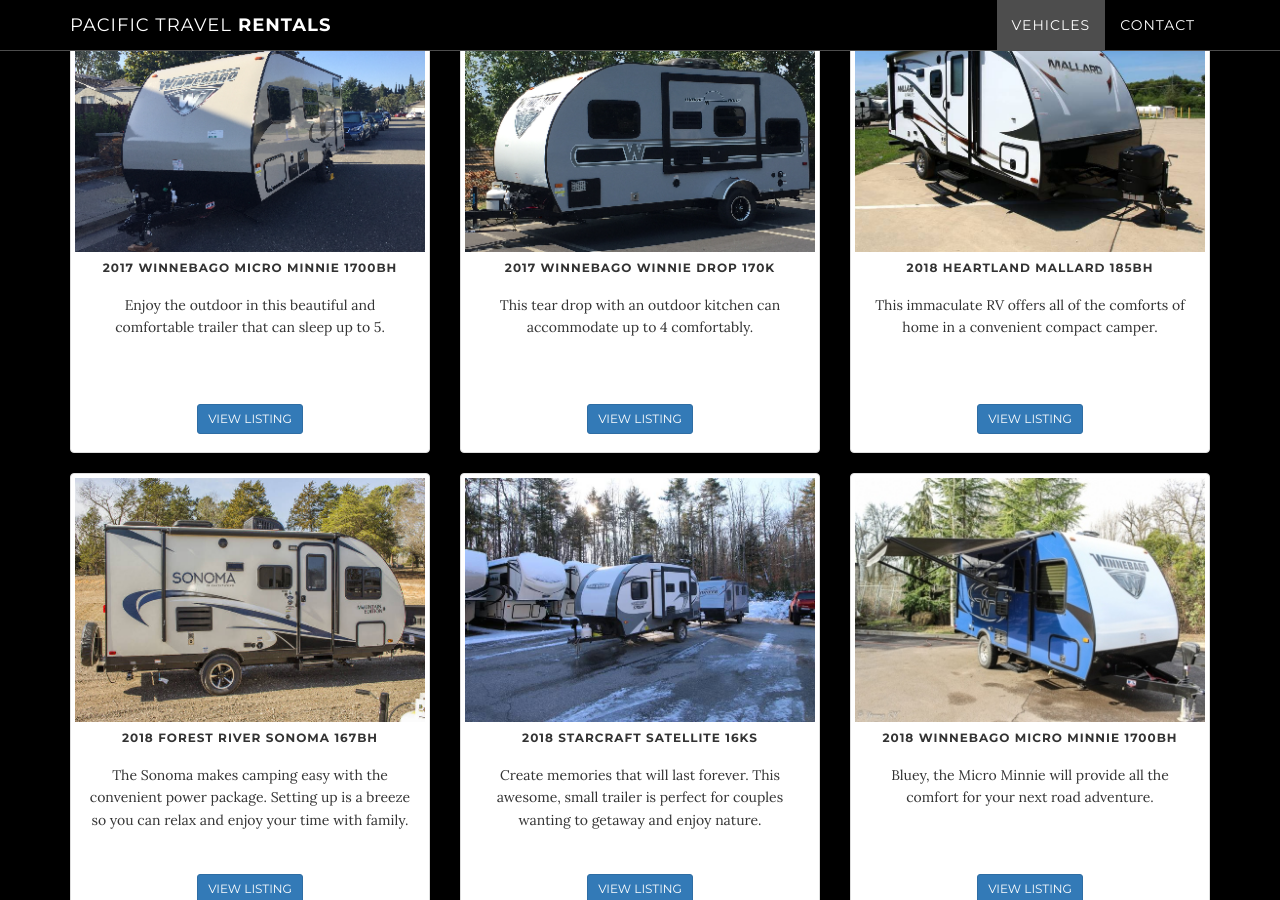
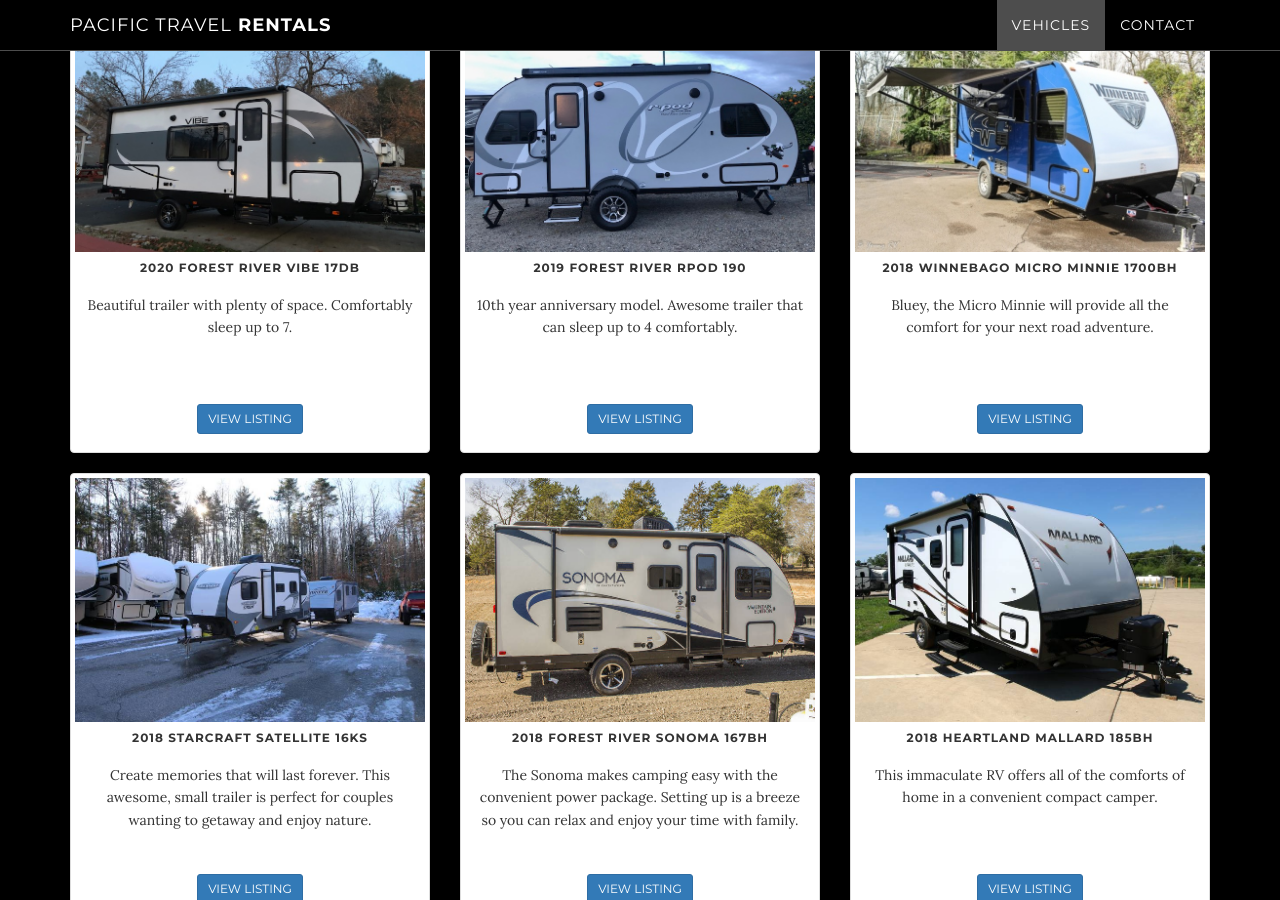
Before and after one commit to jasonldn/ptr, a Jekyll site: the page built from index.html, in a window 1280 px wide and 900 px high, scrolled down 1000 px. Built offline with Jekyll 4.4.1, drawn with Linux system fonts in a browser that asks for light colours; some of the changed text lies outside the part shown.

Commit message:
added 2 new trailers

```diff
--- a/_includes/vehicles.html
+++ b/_includes/vehicles.html
@@ -6,14 +6,94 @@
 
             <div class="col-sm-6 col-md-4">
                 <div class="thumbnail">
-                    <a href="https://www.outdoorsy.co/rv-rental/pleasanton_california/2017_winnebago_micro-minnie-1700-bh_14055-listing" target="_blank">
-                        <img src="/img/rvs/winnebago-mm1700bh-359x250.png">
+                    <a href="https://www.outdoorsy.com/rv-rental/pleasanton_ca/2017_winnebago_winnie-drop_15766-listing" target="_blank">
+                        <img src="/img/rvs/2020-frvibe-17db-exterior-359-250.png">
                     </a>
                     <div class="caption" id="htr-vehicle3-caption">
-                        <h6>2017 Winnebago Micro Minnie 1700BH</h6>
-                        <p class="htr-vehicles-caption-desc">Enjoy the outdoor in this beautiful and comfortable trailer that can sleep up to 5.</p>
+                        <h6>2020 Forest River Vibe 17DB</h6>
+                        <p class="htr-vehicles-caption-desc">Beautiful trailer with plenty of space.  Comfortably sleep up to 7.</p>
                         <p class="htr-vehicles-action-btn">
-                            <a href="https://www.outdoorsy.co/rv-rental/pleasanton_california/2017_winnebago_micro-minnie-1700-bh_14055-listing" target="_blank"
+                            <a href="https://www.outdoorsy.com/rv-rental/pleasanton_ca/2017_winnebago_winnie-drop_15766-listing" target="_blank"
+                            class="btn btn-primary btn-sm" role="button">View Listing</a>
+                        </p>
+                    </div>
+                </div>
+            </div>
+
+            <div class="col-sm-6 col-md-4">
+                <div class="thumbnail">
+                    <a href="https://www.outdoorsy.com/rv-rental/pleasanton_ca/2019_forest-river_r-pod_150382-listing" target="_blank">
+                        <img src="/img/rvs/2019-rpod-exterior-359-250.png">
+                    </a>
+                    <div class="caption" id="htr-vehicle3-caption">
+                        <h6>2019 Forest River RPod 190</h6>
+                        <p class="htr-vehicles-caption-desc">10th year anniversary model.  Awesome trailer that can sleep up to 4 comfortably.</p>
+                        <p class="htr-vehicles-action-btn">
+                            <a href="https://www.outdoorsy.com/rv-rental/pleasanton_ca/2019_forest-river_r-pod_150382-listing" target="_blank"
+                            class="btn btn-primary btn-sm" role="button">View Listing</a>
+                        </p>
+                    </div>
+                </div>
+            </div>
+
+            <div class="col-sm-6 col-md-4">
+                <div class="thumbnail">
+                    <a href="https://www.outdoorsy.com/rv-rental/pleasanton_ca/2018_winnebago_micro-minnie_47074-listing" target="_blank">
+                        <img src="/img/rvs/2018-winnebago-mm-1700bh-359-250.jpg">
+                    </a>
+                    <div class="caption" id="htr-vehicle7-caption">
+                        <h6>2018 Winnebago Micro Minnie 1700BH</h6>
+                        <p class="htr-vehicles-caption-desc">Bluey, the Micro Minnie will provide all the comfort for your next road adventure.</p>
+                        <p class="htr-vehicles-action-btn">
+                            <a href="https://www.outdoorsy.com/rv-rental/pleasanton_ca/2018_winnebago_micro-minnie_47074-listing" target="_blank"
+                            class="btn btn-primary btn-sm" role="button">View Listing</a>
+                        </p>
+                    </div>
+                </div>
+            </div>
+
+            <div class="col-sm-6 col-md-4">
+                <div class="thumbnail">
+                    <a href="https://www.outdoorsy.com/rv-rental/pleasanton_ca/2018_starcraft_satellite_43787-listing" target="_blank">
+                        <img src="/img/rvs/starcraft-satellite-16ks-359x250.png">
+                    </a>
+                    <div class="caption" id="htr-vehicle7-caption">
+                        <h6>2018 Starcraft Satellite 16KS</h6>
+                        <p class="htr-vehicles-caption-desc">Create memories that will last forever.  This awesome, small trailer is perfect for couples wanting to getaway and enjoy nature.</p>
+                        <p class="htr-vehicles-action-btn">
+                            <a href="https://www.outdoorsy.com/rv-rental/pleasanton_ca/2018_starcraft_satellite_43787-listing" target="_blank"
+                            class="btn btn-primary btn-sm" role="button">View Listing</a>
+                        </p>
+                    </div>
+                </div>
+            </div>
+
+            <div class="col-sm-6 col-md-4">
+                <div class="thumbnail">
+                    <a href="https://www.outdoorsy.com/rv-rental/pleasanton_ca/2018_forest-river_sonoma_42925-listing" target="_blank">
+                        <img src="/img/rvs/forest-river-sonoma-167bh-359x250.png">
+                    </a>
+                    <div class="caption" id="htr-vehicle6-caption">
+                        <h6>2018 Forest River Sonoma 167BH</h6>
+                        <p class="htr-vehicles-caption-desc">The Sonoma makes camping easy with the convenient power package.  Setting up is a breeze so you can relax and enjoy your time with family.</p>
+                        <p class="htr-vehicles-action-btn">
+                            <a href="https://www.outdoorsy.com/rv-rental/pleasanton_ca/2018_forest-river_sonoma_42925-listing" target="_blank"
+                            class="btn btn-primary btn-sm" role="button">View Listing</a>
+                        </p>
+                    </div>
+                </div>
+            </div>
+
+            <div class="col-sm-6 col-md-4">
+                <div class="thumbnail">
+                    <a href="https://www.outdoorsy.com/rv-rental/pleasanton_ca/2018_heartland_mallard_41412-listing" target="_blank">
+                        <img src="/img/rvs/heartland-mallard-185bh-359x250.png">
+                    </a>
+                    <div class="caption" id="htr-vehicle5-caption">
+                        <h6>2018 Heartland Mallard 185BH</h6>
+                        <p class="htr-vehicles-caption-desc">This immaculate RV offers all of the comforts of home in a convenient compact camper.</p>
+                        <p class="htr-vehicles-action-btn">
+                            <a href="https://www.outdoorsy.com/rv-rental/pleasanton_ca/2018_heartland_mallard_41412-listing" target="_blank"
                             class="btn btn-primary btn-sm" role="button">View Listing</a>
                         </p>
                     </div>
@@ -38,62 +118,14 @@
 
             <div class="col-sm-6 col-md-4">
                 <div class="thumbnail">
-                    <a href="https://www.outdoorsy.com/rv-rental/pleasanton_ca/2018_heartland_mallard_41412-listing" target="_blank">
-                        <img src="/img/rvs/heartland-mallard-185bh-359x250.png">
+                    <a href="https://www.outdoorsy.co/rv-rental/pleasanton_california/2017_winnebago_micro-minnie-1700-bh_14055-listing" target="_blank">
+                        <img src="/img/rvs/winnebago-mm1700bh-359x250.png">
                     </a>
-                    <div class="caption" id="htr-vehicle5-caption">
-                        <h6>2018 Heartland Mallard 185BH</h6>
-                        <p class="htr-vehicles-caption-desc">This immaculate RV offers all of the comforts of home in a convenient compact camper.</p>
+                    <div class="caption" id="htr-vehicle3-caption">
+                        <h6>2017 Winnebago Micro Minnie 1700BH</h6>
+                        <p class="htr-vehicles-caption-desc">Enjoy the outdoor in this beautiful and comfortable trailer that can sleep up to 5.</p>
                         <p class="htr-vehicles-action-btn">
-                            <a href="https://www.outdoorsy.com/rv-rental/pleasanton_ca/2018_heartland_mallard_41412-listing" target="_blank"
-                            class="btn btn-primary btn-sm" role="button">View Listing</a>
-                        </p>
-                    </div>
-                </div>
-            </div>
-
-            <div class="col-sm-6 col-md-4">
-                <div class="thumbnail">
-                    <a href="https://www.outdoorsy.com/rv-rental/pleasanton_ca/2018_forest-river_sonoma_42925-listing" target="_blank">
-                        <img src="/img/rvs/forest-river-sonoma-167bh-359x250.png">
-                    </a>
-                    <div class="caption" id="htr-vehicle6-caption">
-                        <h6>2018 Forest River Sonoma 167BH</h6>
-                        <p class="htr-vehicles-caption-desc">The Sonoma makes camping easy with the convenient power package.  Setting up is a breeze so you can relax and enjoy your time with family.</p>
-                        <p class="htr-vehicles-action-btn">
-                            <a href="https://www.outdoorsy.com/rv-rental/pleasanton_ca/2018_forest-river_sonoma_42925-listing" target="_blank"
-                            class="btn btn-primary btn-sm" role="button">View Listing</a>
-                        </p>
-                    </div>
-                </div>
-            </div>
-
-            <div class="col-sm-6 col-md-4">
-                <div class="thumbnail">
-                    <a href="https://www.outdoorsy.com/rv-rental/pleasanton_ca/2018_starcraft_satellite_43787-listing" target="_blank">
-                        <img src="/img/rvs/starcraft-satellite-16ks-359x250.png">
-                    </a>
-                    <div class="caption" id="htr-vehicle7-caption">
-                        <h6>2018 Starcraft Satellite 16KS</h6>
-                        <p class="htr-vehicles-caption-desc">Create memories that will last forever.  This awesome, small trailer is perfect for couples wanting to getaway and enjoy nature.</p>
-                        <p class="htr-vehicles-action-btn">
-                            <a href="https://www.outdoorsy.com/rv-rental/pleasanton_ca/2018_starcraft_satellite_43787-listing" target="_blank"
-                            class="btn btn-primary btn-sm" role="button">View Listing</a>
-                        </p>
-                    </div>
-                </div>
-            </div>
-
-            <div class="col-sm-6 col-md-4">
-                <div class="thumbnail">
-                    <a href="https://www.outdoorsy.com/rv-rental/pleasanton_ca/2018_winnebago_micro-minnie_47074-listing" target="_blank">
-                        <img src="/img/rvs/2018-winnebago-mm-1700bh-359-250.jpg">
-                    </a>
-                    <div class="caption" id="htr-vehicle7-caption">
-                        <h6>2018 Winnebago Micro Minnie 1700BH</h6>
-                        <p class="htr-vehicles-caption-desc">Bluey, the Micro Minnie will provide all the comfort for your next road adventure.</p>
-                        <p class="htr-vehicles-action-btn">
-                            <a href="https://www.outdoorsy.com/rv-rental/pleasanton_ca/2018_winnebago_micro-minnie_47074-listing" target="_blank"
+                            <a href="https://www.outdoorsy.co/rv-rental/pleasanton_california/2017_winnebago_micro-minnie-1700-bh_14055-listing" target="_blank"
                             class="btn btn-primary btn-sm" role="button">View Listing</a>
                         </p>
                     </div>
```
Also changed, not shown: img/rvs/2019-rpod-exterior-359-250.png (added), img/rvs/2020-frvibe-17db-exterior-359-250.png (added).
